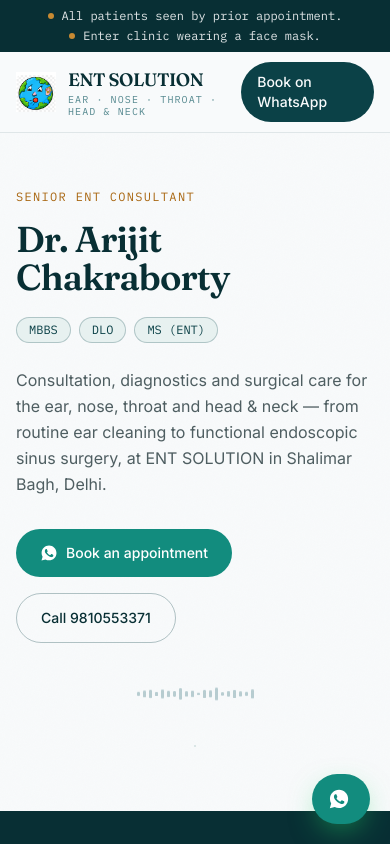
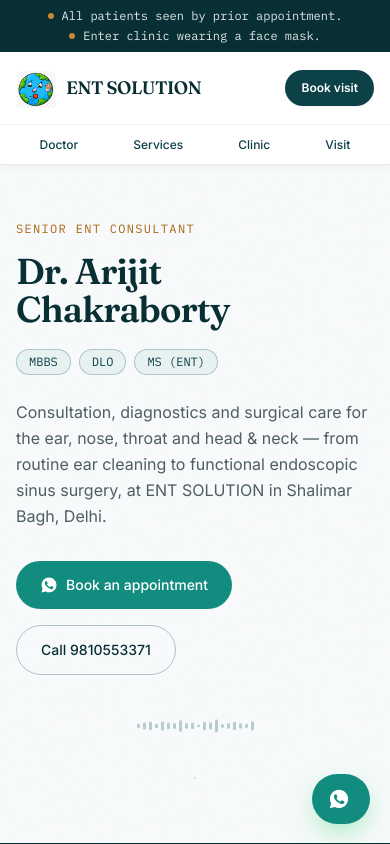
Before and after one commit to shivesh2334-ai/ent-solotions, a Next.js app: page / in a window 390 px wide. Shown: the top 844 px of the page. Built offline with nearby package versions, Linux system fonts and the light colour scheme.

Commit message:
Improve responsive clinic navigation

```diff
--- a/components/Header.tsx
+++ b/components/Header.tsx
@@ -1,52 +1,35 @@
 import { clinic, whatsappLink } from '@/lib/data';
 import Image from 'next/image';
-
-function LogoMark() {
-  return (
-    <Image src="/images/logo.png" alt="ENT Solution logo" width={40} height={40} className="object-contain" />
-  );
-}
 
 export default function Header() {
   const nav = [
     { href: '#doctor', label: 'Doctor' },
     { href: '#services', label: 'Services' },
-    { href: '#gallery', label: 'Gallery' },
+    { href: '#gallery', label: 'Clinic' },
     { href: '#visit', label: 'Visit' },
   ];
 
   return (
-    <header className="sticky top-0 z-40 bg-cream/90 backdrop-blur border-b border-teal-900/10">
-      <div className="mx-auto max-w-6xl px-4 sm:px-6 h-20 flex items-center justify-between">
-        <a href="#top" className="flex items-center gap-3 group">
-          <LogoMark />
-          <div className="leading-tight">
-            <p className="font-display font-semibold text-lg sm:text-xl text-teal-950 tracking-tight">
-              {clinic.name}
-            </p>
-            <p className="font-mono text-[10px] sm:text-xs text-teal-800/70 eyebrow uppercase">
-              Ear · Nose · Throat · Head &amp; Neck
-            </p>
+    <header className="sticky top-0 z-40 border-b border-teal-900/10 bg-white/95 shadow-[0_1px_12px_rgba(8,47,52,.05)] backdrop-blur-md">
+      <div className="mx-auto flex h-[72px] max-w-6xl items-center justify-between gap-3 px-4 sm:h-20 sm:px-6">
+        <a href="#top" className="flex min-w-0 items-center gap-2.5 sm:gap-3" aria-label="ENT Solution home">
+          <Image src="/images/logo.png" alt="" width={44} height={44} priority className="h-10 w-10 shrink-0 object-contain sm:h-11 sm:w-11" />
+          <div className="min-w-0 leading-tight">
+            <p className="truncate font-display text-lg font-semibold tracking-tight text-teal-950 sm:text-xl">{clinic.name}</p>
+            <p className="hidden font-mono text-[9px] uppercase tracking-[.12em] text-teal-800/75 sm:block">Ear · Nose · Throat · Head &amp; Neck</p>
           </div>
         </a>
-
-        <nav className="hidden md:flex items-center gap-8 font-body text-sm text-ink/80">
-          {nav.map((item) => (
-            <a key={item.href} href={item.href} className="hover:text-teal-800 transition-colors">
-              {item.label}
-            </a>
-          ))}
+        <nav className="hidden items-center gap-7 text-sm font-medium text-ink/70 md:flex" aria-label="Main navigation">
+          {nav.map((item) => <a key={item.href} href={item.href} className="rounded-md px-1 py-2 transition-colors hover:text-teal-800">{item.label}</a>)}
         </nav>
-
-        <a
-          href={whatsappLink}
-          target="_blank"
-          rel="noopener noreferrer"
-          className="inline-flex items-center gap-2 rounded-full bg-teal-900 text-cream px-4 sm:px-5 py-2.5 text-sm font-medium hover:bg-teal-800 transition-colors"
-        >
-          Book on WhatsApp
+        <a href={whatsappLink} target="_blank" rel="noopener noreferrer"
+          className="inline-flex shrink-0 items-center rounded-full bg-teal-900 px-4 py-2.5 text-xs font-semibold text-white shadow-sm transition hover:bg-teal-800 sm:px-5 sm:text-sm">
+          <span className="sm:hidden">Book visit</span><span className="hidden sm:inline">Book on WhatsApp</span>
         </a>
       </div>
+      <nav className="flex h-10 items-center justify-around border-t border-teal-900/5 bg-white px-3 text-xs font-medium text-teal-900 md:hidden" aria-label="Mobile navigation">
+        {nav.map((item) => <a key={item.href} href={item.href} className="px-3 py-2">{item.label}</a>)}
+      </nav>
     </header>
   );
 }
```
